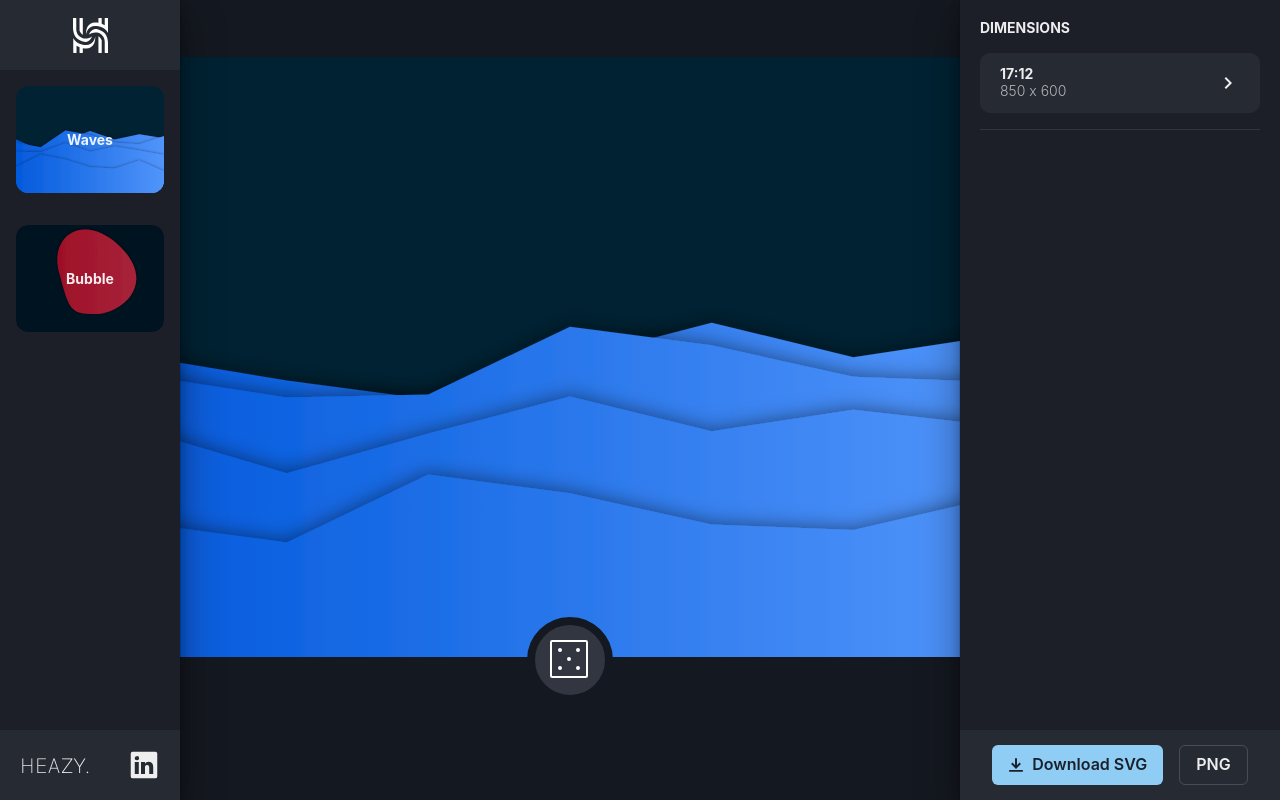
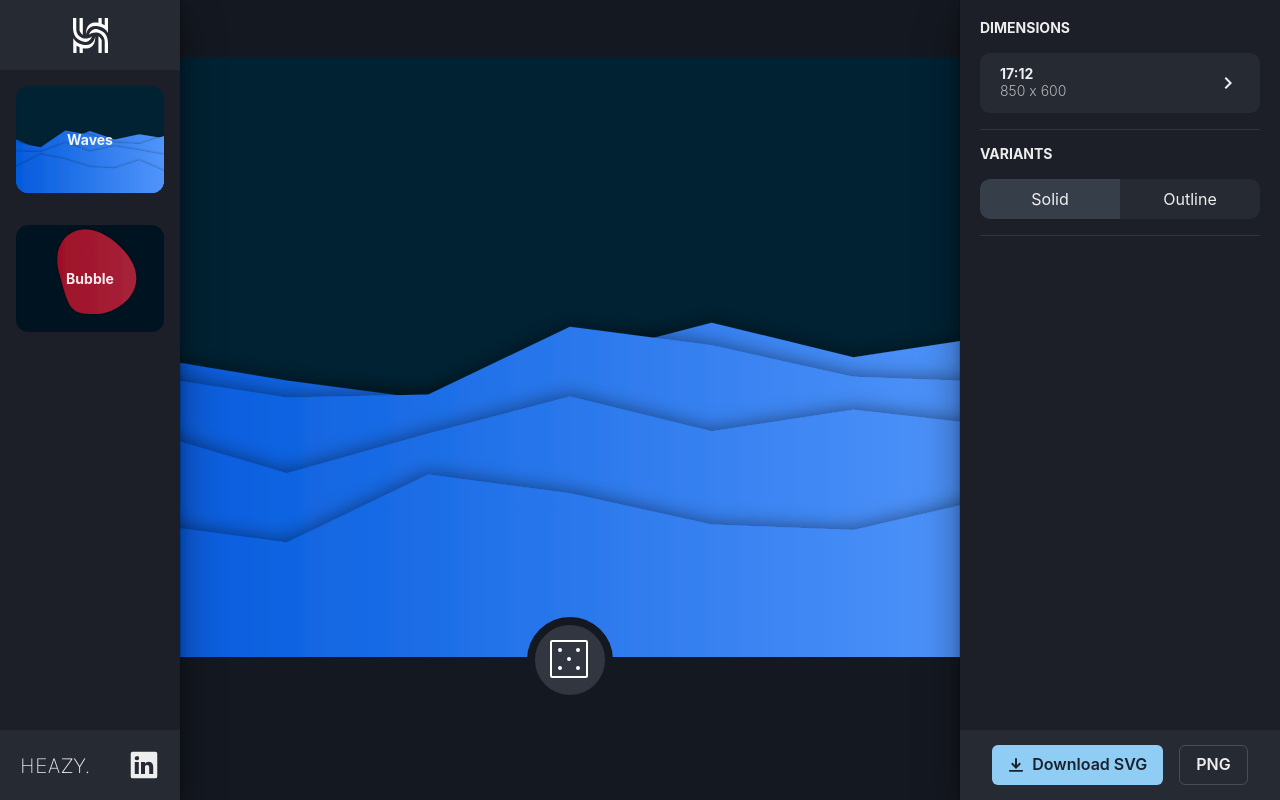
Before and after one commit to MaximBuz/heazy-svg-creator, a React (Create React App) app: page / in a window 1280 px wide. Built offline with nearby package versions, Linux system fonts and the light colour scheme.

Commit message:
implemented sold vs outline option

```diff
--- a/src/App.tsx
+++ b/src/App.tsx
@@ -17,6 +17,7 @@ import { downloadBlob } from './utils/downloadBlob';
 import { motion } from 'framer-motion';
 import { IDesignModes } from './utils/types/designModes';
 import { ICanvasDimensions } from './utils/types/canvasDimensions';
+import WaveOptions from './components/RightMenu/WaveOptions';
 
 function App() {
   /* --------- SEED CHANGE --------- */
@@ -45,6 +46,11 @@ function App() {
 
   /* --------- DESIGN CHANGE --------- */
   const [design, setDesign] = useState<IDesignModes>('waves');
+
+  // wave options state
+  const [solid, setSolid] = useState<number>(0);
+
+  // rendering correct canvas
   const renderDesign = useCallback(() => {
     switch (design) {
       case 'waves': {
@@ -67,7 +73,7 @@ function App() {
             breaks={6}
             stacks={3}
             distance={4.3}
-            stroke={false}
+            stroke={solid ? true : false}
           />
         );
       }
@@ -92,7 +98,17 @@ function App() {
         );
       }
     }
-  }, [design, seed, canvasDimensions]);
+  }, [design, seed, canvasDimensions, solid]);
+
+  // rendering correct menu options
+  const renderMenu = useCallback(() => {
+    switch (design) {
+      case 'waves': {
+        return <WaveOptions setSolid={setSolid} />;
+      }
+    }
+  }, [design]);
+
   return (
     <Flex
       direction="row"
@@ -171,7 +187,9 @@ function App() {
         handleWidthChange={setWidth}
         handleHeightChange={setHeight}
         canvasDimensions={canvasDimensions}
-      ></RightMenu>
+      >
+        {renderMenu()}
+      </RightMenu>
     </Flex>
   );
 }
--- a/src/components/RightMenu/RightMenu.tsx
+++ b/src/components/RightMenu/RightMenu.tsx
@@ -1,4 +1,4 @@
-import React, { Dispatch, SetStateAction, useRef } from 'react';
+import React, { Dispatch, ReactElement, ReactNode, SetStateAction, useRef } from 'react';
 
 // Design
 import {
@@ -36,6 +36,7 @@ export interface IRightMenuProps {
   canvasDimensions: ICanvasDimensions;
   handleWidthChange: Dispatch<SetStateAction<number>>;
   handleHeightChange: Dispatch<SetStateAction<number>>;
+  children: ReactNode
 }
 
 const RightMenu: React.FunctionComponent<IRightMenuProps> = ({
@@ -43,6 +44,7 @@ const RightMenu: React.FunctionComponent<IRightMenuProps> = ({
   canvasDimensions,
   handleWidthChange,
   handleHeightChange,
+  children
 }) => {
   const {
     isOpen: isDimensionDrawerOpen,
@@ -63,6 +65,7 @@ const RightMenu: React.FunctionComponent<IRightMenuProps> = ({
       zIndex={20}
     >
       <Stack flexGrow={1} padding={5} spacing={4}>
+        {/* --------- DIMENSIONS BUTTON --------- */}
         <Heading as="h3" size="xs" textTransform="uppercase">
           Dimensions
         </Heading>
@@ -93,8 +96,16 @@ const RightMenu: React.FunctionComponent<IRightMenuProps> = ({
           </Flex>
           <ChevronRightIcon boxSize={6} />
         </Flex>
+
+
         <Divider></Divider>
+
+        {/* --------- DESIGN SPECIFIC OPTIONS --------- */}
+        {children}
+
       </Stack>
+
+      {/* --------- DOWNLOAD SECTION AT BOTTOM --------- */}
       <Flex
         minW="320px"
         maxW="320px"
@@ -115,7 +126,7 @@ const RightMenu: React.FunctionComponent<IRightMenuProps> = ({
         </Stack>
       </Flex>
 
-      {/* DIMENSIONS DRAWER */}
+      {/* --------- DIMENSIONS DRAWER --------- */}
       <Drawer
         isOpen={isDimensionDrawerOpen}
         placement="right"
@@ -156,7 +167,10 @@ const RightMenu: React.FunctionComponent<IRightMenuProps> = ({
                     fontSize="sm"
                     children="w"
                   />
-                  <Input value={canvasDimensions.width} onChange={(e) => handleWidthChange(Number(e.target.value))} />
+                  <Input
+                    value={canvasDimensions.width}
+                    onChange={(e) => handleWidthChange(Number(e.target.value))}
+                  />
                   <InputRightElement fontWeight="light" opacity={0.7} fontSize="sm" children="px" />
                 </InputGroup>
                 <InputGroup>
@@ -167,7 +181,10 @@ const RightMenu: React.FunctionComponent<IRightMenuProps> = ({
                     pointerEvents="none"
                     children="h"
                   />
-                  <Input value={canvasDimensions.height} onChange={(e) => handleHeightChange(Number(e.target.value))} />
+                  <Input
+                    value={canvasDimensions.height}
+                    onChange={(e) => handleHeightChange(Number(e.target.value))}
+                  />
                   <InputRightElement fontWeight="light" opacity={0.7} fontSize="sm" children="px" />
                 </InputGroup>
               </HStack>
@@ -175,6 +192,7 @@ const RightMenu: React.FunctionComponent<IRightMenuProps> = ({
           </DrawerBody>
         </DrawerContent>
       </Drawer>
+
     </Flex>
   );
 };
--- /dev/null
+++ b/src/components/RightMenu/WaveOptions.tsx
@@ -0,0 +1,42 @@
+import { Divider, Heading, TabList, Tabs, Tab } from '@chakra-ui/react';
+import React, { Dispatch, SetStateAction } from 'react';
+import { IDesignModes } from '../../utils/types/designModes';
+
+export interface IWaveOptionsProps {
+  setSolid: Dispatch<SetStateAction<number>>;
+}
+
+const WaveOptions: React.FunctionComponent<IWaveOptionsProps> = ({ setSolid }) => {
+  return (
+    <>
+      <Heading as="h3" size="xs" textTransform="uppercase">
+        Variants
+      </Heading>
+      <Tabs onChange={(index) => setSolid(index)} defaultIndex={0} isFitted variant="unstyled">
+        <TabList>
+          <Tab
+            roundedTopLeft={10}
+            roundedBottomLeft={10}
+            bgColor="#262a33"
+            _hover={{ background: '#2e3643', cursor: 'pointer' }}
+            _selected={{ background: '#363e4a' }}
+          >
+            Solid
+          </Tab>
+          <Tab
+            roundedTopRight={10}
+            roundedBottomRight={10}
+            bgColor="#262a33"
+            _hover={{ background: '#2e3643', cursor: 'pointer' }}
+            _selected={{ background: '#363e4a' }}
+          >
+            Outline
+          </Tab>
+        </TabList>
+      </Tabs>
+      <Divider></Divider>
+    </>
+  );
+};
+
+export default WaveOptions;
```
